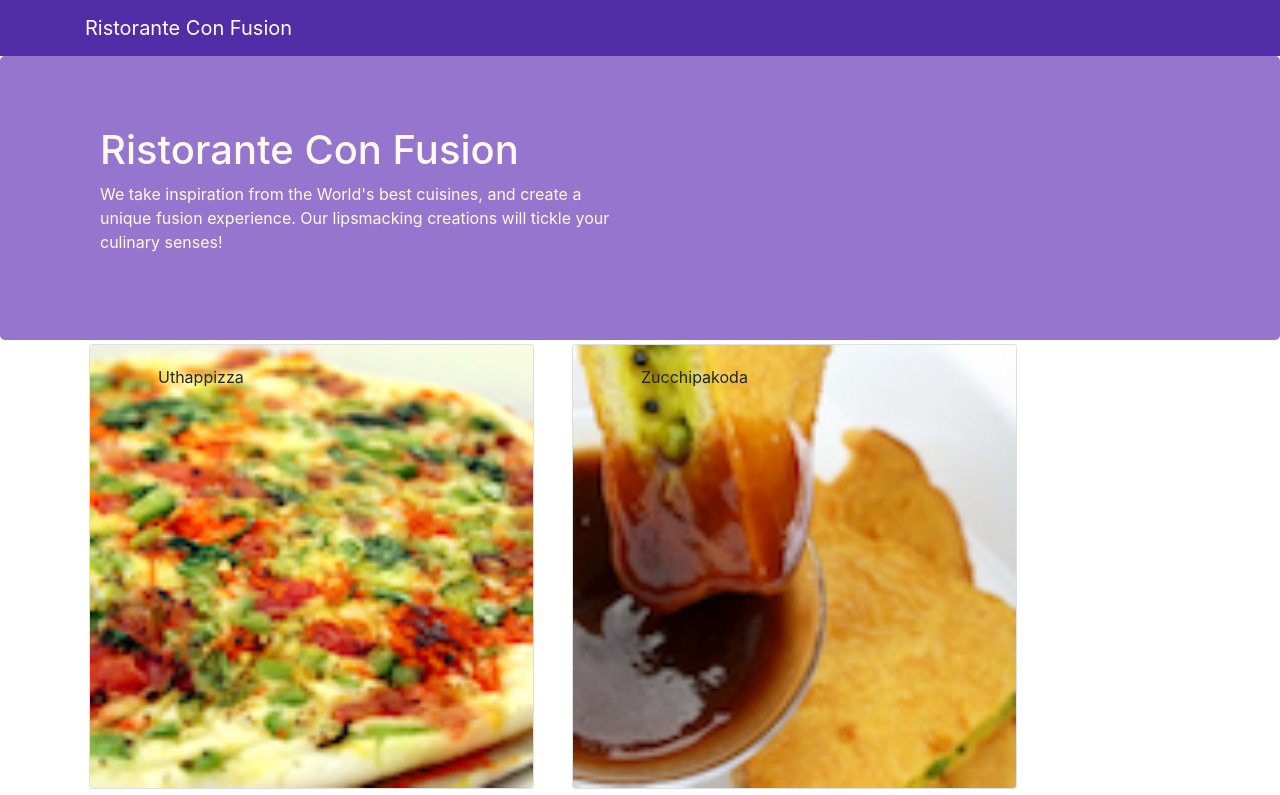
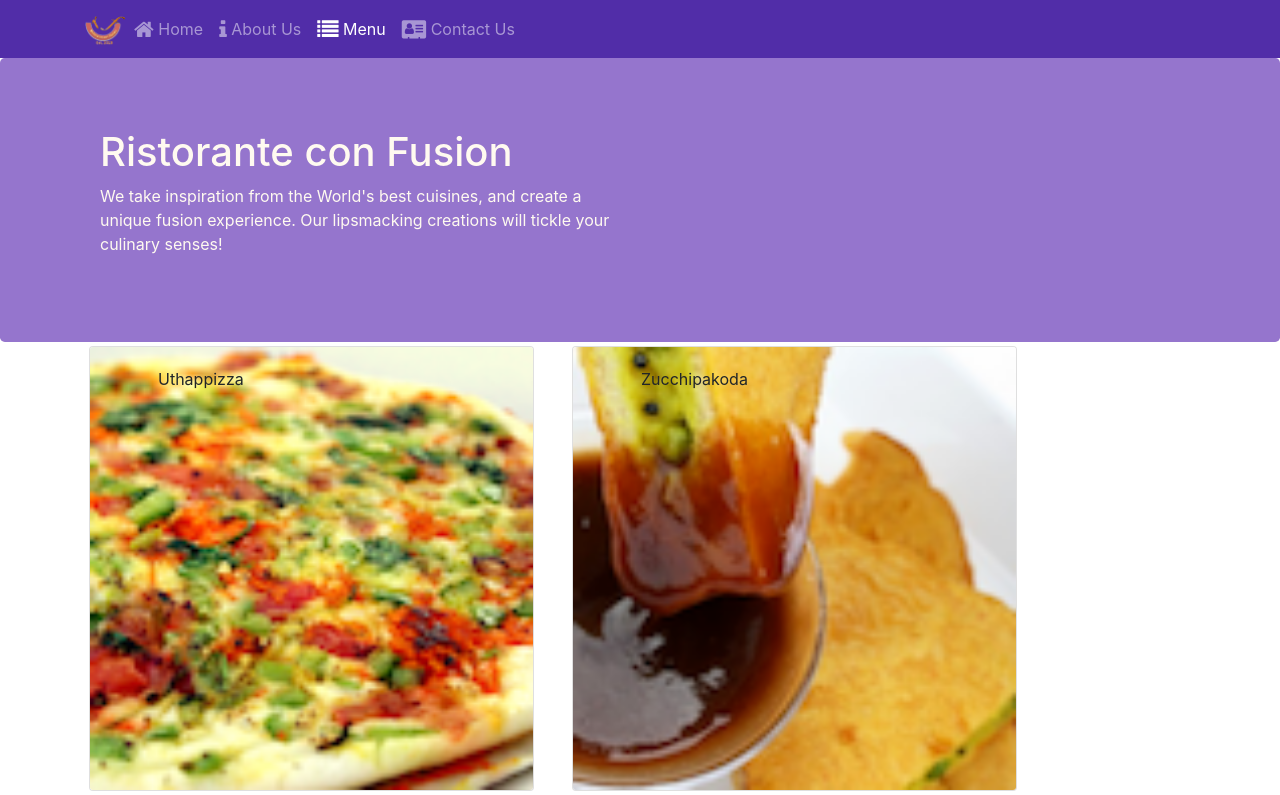
Before and after one commit to DaniloPineda/coursera-excercise, a React (Create React App) app: page /menu in a window 1280 px wide. Shown: the top 795 px of the page. Built offline with nearby package versions, Linux system fonts and the light colour scheme.

Commit message:
React Router

```diff
--- a/package.json
+++ b/package.json
@@ -16,6 +16,7 @@
     "react": "^17.0.1",
     "react-dom": "^17.0.1",
     "react-popper": "^2.2.4",
+    "react-router-dom": "^5.2.0",
     "react-scripts": "4.0.3",
     "reactstrap": "^8.9.0",
     "typescript": "^4.2.2",
--- a/src/App.js
+++ b/src/App.js
@@ -1,14 +1,17 @@
 import React, { Component } from 'react';
 import Main from './components/MainComponent'
 import './App.css';
+import { BrowserRouter } from 'react-router-dom';
 
 class App extends Component {
 
   render() {
     return(
-    <div>
-      <Main />
-    </div>
+      <BrowserRouter>
+        <div>
+          <Main />
+        </div>
+      </BrowserRouter>
   );
   }
 }
--- a/src/components/FooterComponent.js
+++ b/src/components/FooterComponent.js
@@ -1,17 +1,18 @@
 import React from 'react';
+import {Link} from 'react-router-dom';
 
 function Footer(){
     return(
-<div className="footer">
+    <div className="footer">
         <div className="container">
             <div className="row justify-content-center">
                 <div className="col-4 offset-1 col-sm-2">
                     <h5>Links</h5>
                     <ul className="list-unstyled">
-                        <li><a href="#">Home</a></li>
-                        <li><a href="#">About</a></li>
-                        <li><a href="#">Menu</a></li>
-                        <li><a href="contactus.html">Contact</a></li>
+                        <li><Link to="/home">Home</Link></li>
+                        <li><Link to="/aboutus">About</Link></li>
+                        <li><Link to="/menu">Menu</Link></li>
+                        <li><Link to="/aboutus">Contact</Link></li>
                     </ul>
                 </div>
                 <div className="col-7 col-sm-5">
--- a/src/components/HeaderComponent.js
+++ b/src/components/HeaderComponent.js
@@ -1,26 +1,57 @@
 import React, {Component} from 'react';
-import {Navbar, NavbarBrand, Jumbotron} from 'reactstrap';
+import { Nav, Navbar, NavbarBrand, NavbarToggler, Collapse, NavItem, Jumbotron } from 'reactstrap';
+import { NavLink } from 'react-router-dom';
 
 class Header extends Component{
+    constructor(props){
+        super(props);
+        this.state = {
+            isNavOpen: false
+        }
+        this.toggleNav = this.toggleNav.bind(this);
+    }
+
+    toggleNav = () => this.setState({isNavOpen: !this.state.isNavOpen})
+
+
     render(){
         return(
-            <>
-                <Navbar dark>
+            <div>
+                <Navbar dark expand="md">
                     <div className="container">
-                        <NavbarBrand href="/">Ristorante Con Fusion</NavbarBrand>
+                        <NavbarToggler onClick={this.toggleNav} />
+                        <NavbarBrand className="mr-auto" href="/">
+                            <img src='assets/images/logo.png' height="30" width="41" alt='Ristorante Con Fusion' />
+                        </NavbarBrand>
+                        <Collapse isOpen={this.state.isNavOpen} navbar>
+                            <Nav navbar>
+                            <NavItem>
+                                <NavLink className="nav-link"  to='/home'><span className="fa fa-home fa-lg"></span> Home</NavLink>
+                            </NavItem>
+                            <NavItem>
+                                <NavLink className="nav-link" to='/aboutus'><span className="fa fa-info fa-lg"></span> About Us</NavLink>
+                            </NavItem>
+                            <NavItem>
+                                <NavLink className="nav-link"  to='/menu'><span className="fa fa-list fa-lg"></span> Menu</NavLink>
+                            </NavItem>
+                            <NavItem>
+                                <NavLink className="nav-link" to='/contactus'><span className="fa fa-address-card fa-lg"></span> Contact Us</NavLink>
+                            </NavItem>
+                            </Nav>
+                        </Collapse>
                     </div>
                 </Navbar>
                 <Jumbotron>
                     <div className="container">
                         <div className="row row-header">
                             <div className="col-12 col-sm-6">
-                                <h1>Ristorante Con Fusion</h1>
+                                <h1>Ristorante con Fusion</h1>
                                 <p>We take inspiration from the World's best cuisines, and create a unique fusion experience. Our lipsmacking creations will tickle your culinary senses!</p>
                             </div>
                         </div>
                     </div>
                 </Jumbotron>
-            </>
+            </div>
         )
     }
 }
--- /dev/null
+++ b/src/components/HomeComponent.js
@@ -0,0 +1,11 @@
+import React from 'react';
+
+function Home(){
+    return (
+        <div className="container">
+            <h4>Home</h4>
+        </div>
+    )
+}
+
+export default Home;
--- a/src/components/MainComponent.js
+++ b/src/components/MainComponent.js
@@ -2,27 +2,37 @@
 import Menu from './MenuComponent';
 import Header from './HeaderComponent';
 import Footer from './FooterComponent';
+import Home from './HomeComponent';
 import { Component } from 'react';
-import DishDetail from './DishdetailComponent';
 import { DISHES } from '../shared/dishes'
+import { Switch, Route, Redirect } from 'react-router-dom';
 
 class Main extends Component {
   constructor(props){
     super(props);
     this.state = {
-      dishes: DISHES,
-      selectedDish: null
+      dishes: DISHES
     }
   }
 
   onDishSelect = (dishId) => this.setState( {selectedDish: dishId });
 
+
   render() {
+    const HomePage = () =>{
+      return(
+        <Home />
+      )
+    }
+
     return(
     <div>
       <Header />
-      <Menu dishes={this.state.dishes} onClick={(dishId)=> this.onDishSelect(dishId)}/>
-      <DishDetail dish={this.state.dishes.filter(d => d.id === this.state.selectedDish)[0]}></DishDetail>
+      <Switch>
+        <Route path="/home" component={HomePage} />
+        <Route exact path="/menu" component={() => <Menu dishes={this.state.dishes}/>} />
+        <Redirect to="/home"/>
+      </Switch>
       <Footer />
     </div>
   );
```
Also changed, not shown: 1 other file (tests, documents, lock files or other folders).
